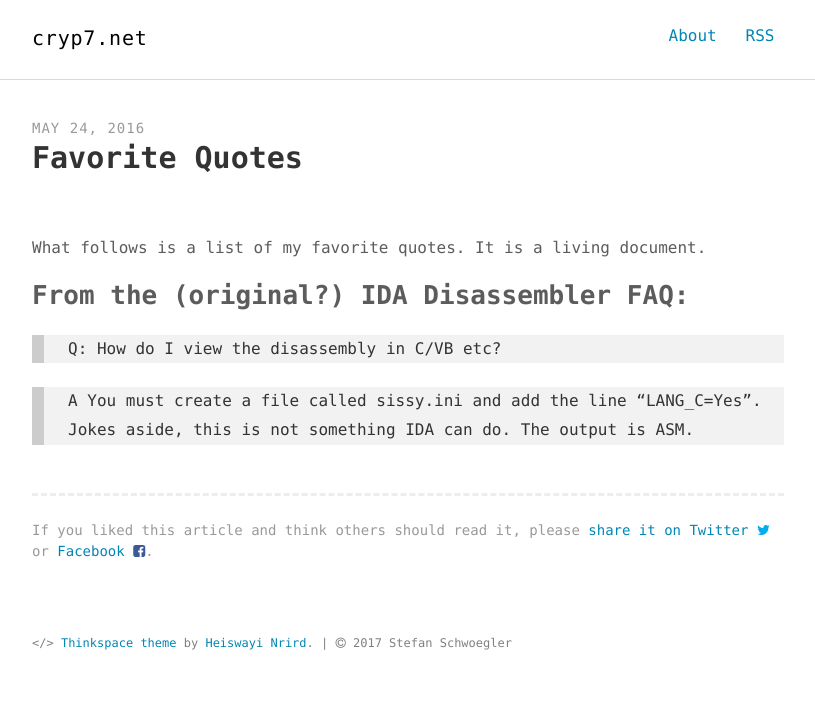
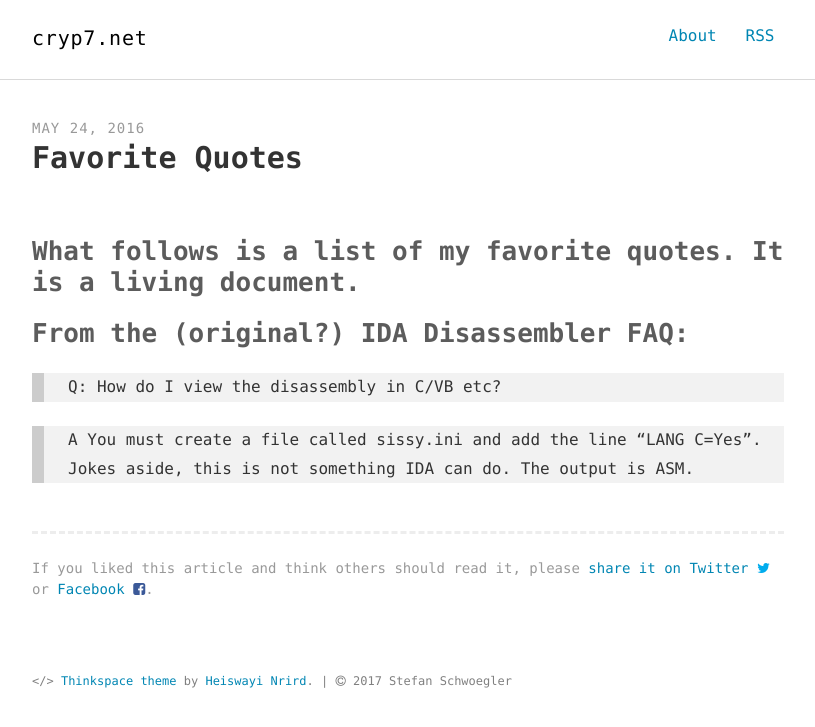
Before and after one commit to enkaskal/enkaskal.github.io, a Jekyll site: the page built from _posts/2016-05-24-favorite-quotes.md, in a window 1280 px wide. Shown: the top 727 px of the page, without its empty margins (232-1047 px from the left). Built offline with Jekyll 4.4.1, drawn with Linux system fonts in a browser that asks for light colours.

Commit message:
another attempt at formatting

```diff
--- a/_posts/2016-05-24-favorite-quotes.md
+++ b/_posts/2016-05-24-favorite-quotes.md
@@ -4,9 +4,10 @@ title: "Favorite Quotes"
 description: "What follows is a list of my favorite quotes. It is a living document."
 keywords: "Favorite Quotes"
 ---
-What follows is a list of my favorite quotes. It is a living document.
+## What follows is a list of my favorite quotes. It is a living document.
 
 ## From the (original?) IDA Disassembler FAQ:
 > Q: How do I view the disassembly in C/VB etc?
 
-> A You must create a file called sissy.ini and add the line “LANG_C=Yes”. Jokes aside, this is not something IDA can do. The output is ASM.
+> A You must create a file called sissy.ini and add the line “LANG C=Yes”.
+>    Jokes aside, this is not something IDA can do. The output is ASM.
```
